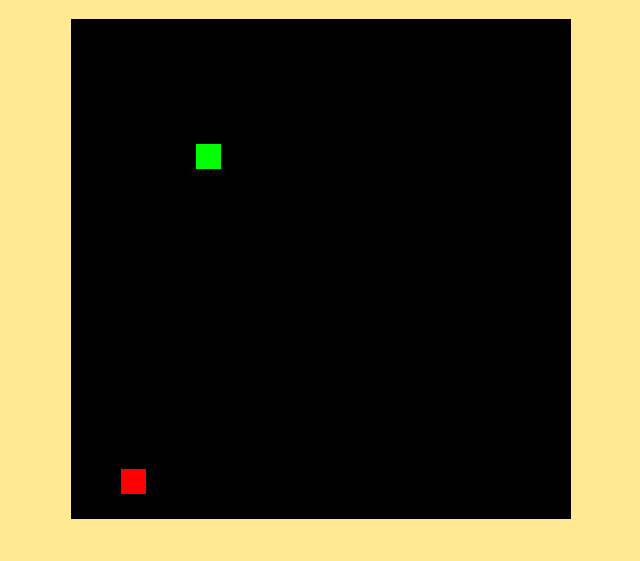
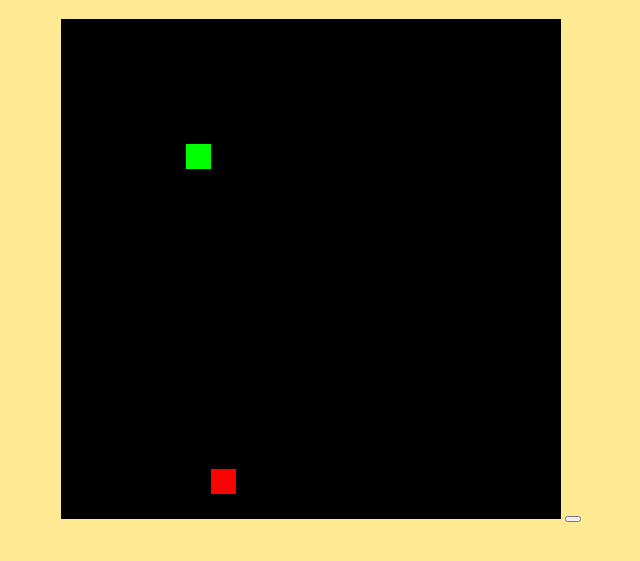
Before and after one commit to RenzPSHS/WDProjMagnesiumCatapangPre, a plain HTML site: page public/game.html in a window 1280 px wide. Shown: the part 61-622 px from the top of the page, without its empty margins (319-959 px from the left). Drawn offline with Linux system fonts and the light colour scheme.

Commit message:
commit restart button

```diff
--- a/public/SnakecodeCs.js
+++ b/public/SnakecodeCs.js
@@ -22,17 +22,32 @@ var foodY;
 
 var gameOver = false;
 
+
+
 window.onload = function() {
+play();
+restartbutton = document.getElementById("restartbutton");
+restartbutton.addEventListener("click", play)
+}
+
+function play() {
     board = document.getElementById("board");
     board.height = rows * blockSize;
     board.width = cols * blockSize;
     context = board.getContext("2d");
 
+    velocityX = 0;
+    velocityY = 0;
+    snakeBody = [];
+    snakeX = blockSize * 5;
+    snakeY = blockSize * 5;
+    gameOver = false;
+
     placeFood();
     document.addEventListener("keyup", changeDirection)
     //update();
     this.setInterval(update, 1000/10); //100 ms
-
+    return;
 }
 
 function update() {
--- a/public/game.html
+++ b/public/game.html
@@ -12,5 +12,6 @@
     <body>
         <h1>Snakademic</h1>
         <canvas id="board"></canvas>
+        <button id="restartbutton"></button>
          <script src="SnakecodeCs.js"></script>
     </body>
```
